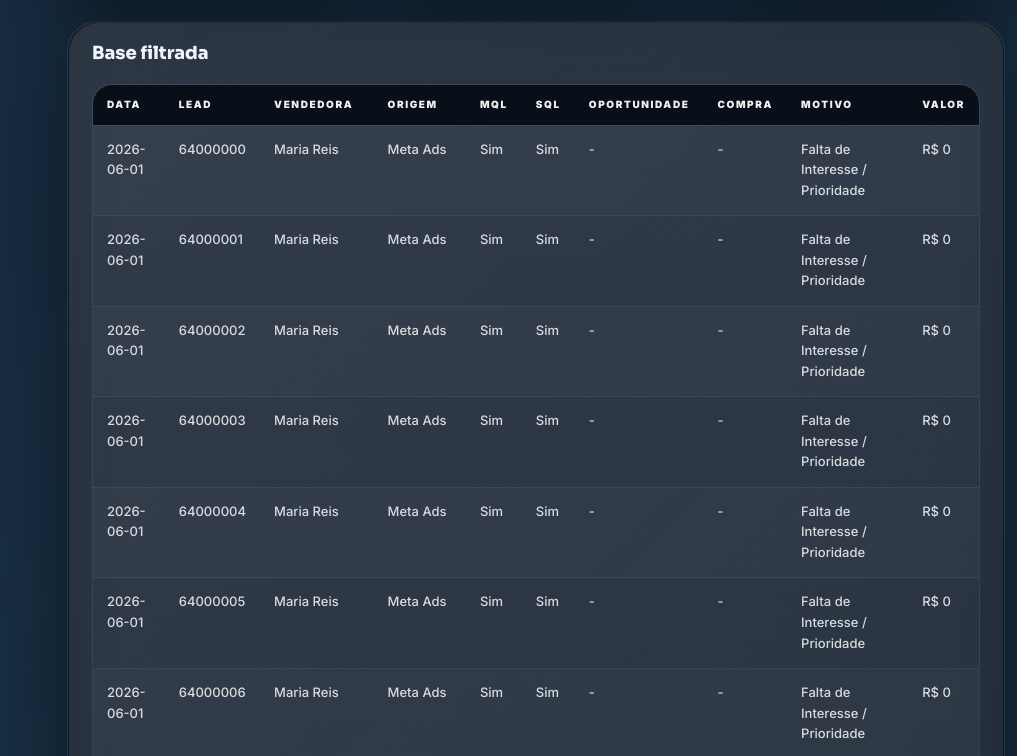
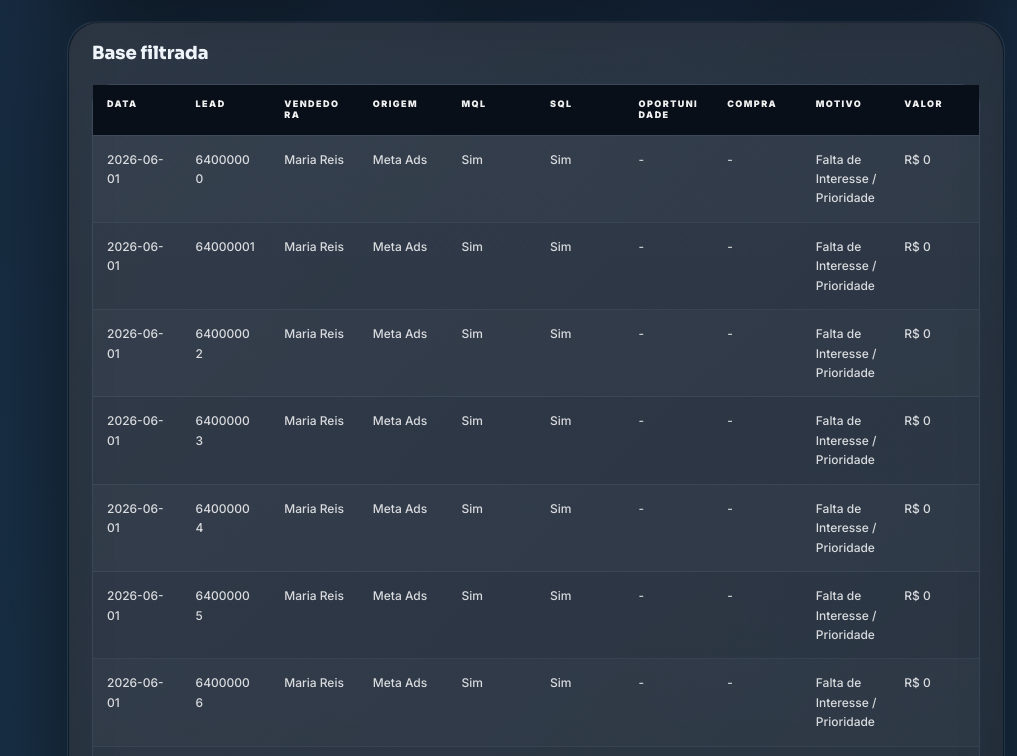
Before and after one commit to viniciusagnes01/ST1-INTERNET, a website: page index.html in a window 1280 px wide. Shown: the part 2842-3598 px from the top of the page, without its empty margins (263-1280 px from the left). Drawn offline with nearby package versions, Linux system fonts and the light colour scheme.

Commit message:
fix: remove horizontal scroll from dense tables

```diff
--- a/assets/css/bi.css
+++ b/assets/css/bi.css
@@ -866,6 +866,11 @@ textarea:focus {
   grid-template-columns: minmax(0, 1.28fr) minmax(300px, 0.72fr);
 }
 
+.stacked-grid {
+  grid-template-columns: 1fr;
+  gap: 24px;
+}
+
 .compact-grid {
   grid-template-columns: 1fr;
 }
@@ -935,7 +940,7 @@ textarea:focus {
 
 .table-wrap {
   width: 100%;
-  overflow: auto;
+  overflow: visible;
   border: 1px solid rgba(154, 179, 204, 0.12);
   border-radius: 20px;
   background: rgba(255, 255, 255, 0.025);
@@ -944,7 +949,8 @@ textarea:focus {
 
 table {
   width: 100%;
-  min-width: 820px;
+  min-width: 0;
+  table-layout: fixed;
   border-collapse: collapse;
 }
 
@@ -954,6 +960,9 @@ td {
   border-bottom: 1px solid rgba(154, 179, 204, 0.1);
   text-align: left;
   vertical-align: top;
+  white-space: normal;
+  overflow-wrap: anywhere;
+  word-break: normal;
 }
 
 th {
@@ -962,7 +971,7 @@ th {
   z-index: 1;
   background: rgba(8, 15, 24, 0.98);
   color: rgba(255, 255, 255, 0.94);
-  font-size: 10px;
+  font-size: 9px;
   font-weight: 900;
   letter-spacing: 0.16em;
   text-transform: uppercase;
@@ -970,8 +979,8 @@ th {
 
 td {
   color: rgba(255, 255, 255, 0.82);
-  font-size: 13px;
-  line-height: 1.58;
+  font-size: 12px;
+  line-height: 1.62;
 }
 
 tbody tr:nth-child(odd) td {
--- a/assets/js/main.js
+++ b/assets/js/main.js
@@ -1,2 +1,2 @@
-import './data-cache.js?v=bi-012';
-import './st1-hotfix.js?v=bi-012';
+import './data-cache.js?v=bi-013';
+import './st1-hotfix.js?v=bi-013';
--- a/index.html
+++ b/index.html
@@ -9,7 +9,7 @@
   <link rel="preconnect" href="https://fonts.gstatic.com" crossorigin>
   <link href="https://fonts.googleapis.com/css2?family=Inter:wght@500;700;800;900&family=Sora:wght@700;800&display=swap" rel="stylesheet">
   <script defer src="https://unpkg.com/lucide@0.469.0/dist/umd/lucide.min.js"></script>
-  <link rel="stylesheet" href="assets/css/bi.css?v=bi-012">
+  <link rel="stylesheet" href="assets/css/bi.css?v=bi-013">
 </head>
 <body>
   <div class="dashboard-shell">
@@ -492,7 +492,7 @@
             </div>
           </div>
           <div class="kpi-grid" id="handoffKpis"></div>
-          <div class="grid-2 split-grid split-grid--wide">
+          <div class="stacked-grid">
             <article class="card glass">
               <h3>Resumo executivo de transição</h3>
               <div id="handoffSummary"></div>
@@ -502,7 +502,7 @@
               <div class="table-wrap" id="stackTable"></div>
             </article>
           </div>
-          <div class="grid-2">
+          <div class="stacked-grid">
             <article class="card glass">
               <h3>Próximos 7 dias</h3>
               <div class="table-wrap" id="nextSevenDays"></div>
@@ -542,6 +542,6 @@
   </div>
 
   <div class="toast" id="toast" role="status" aria-live="polite"></div>
-  <script type="module" src="assets/js/main.js?v=bi-012"></script>
+  <script type="module" src="assets/js/main.js?v=bi-013"></script>
 </body>
 </html>
```
